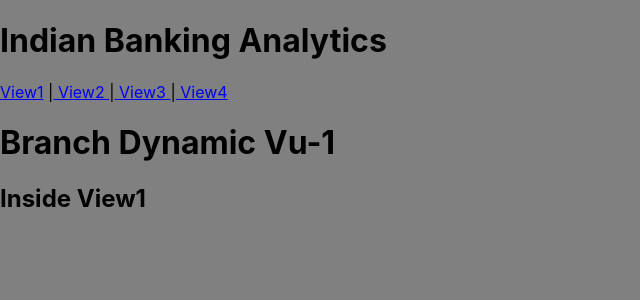
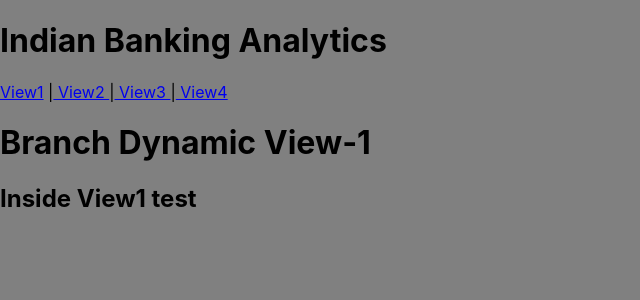
Before and after one commit to Saket-dev-2016/iba, a React (Create React App) app: page /view1 in a window 1280 px wide. Shown: the top 300 px of the page, without its empty margins (0-640 px from the left). Built offline with nearby package versions, Linux system fonts and the light colour scheme.

Commit message:
test change

```diff
--- a/src/components/view1/View1.js
+++ b/src/components/view1/View1.js
@@ -5,8 +5,8 @@ class View1 extends React.Component
     render()
     {
         return <React.Fragment>
-            <h1>Branch Dynamic Vu-1</h1>
-            <h2> Inside View1</h2>
+            <h1>Branch Dynamic View-1</h1>
+            <h2> Inside View1 test</h2>
             </React.Fragment>
     }
 }
```
